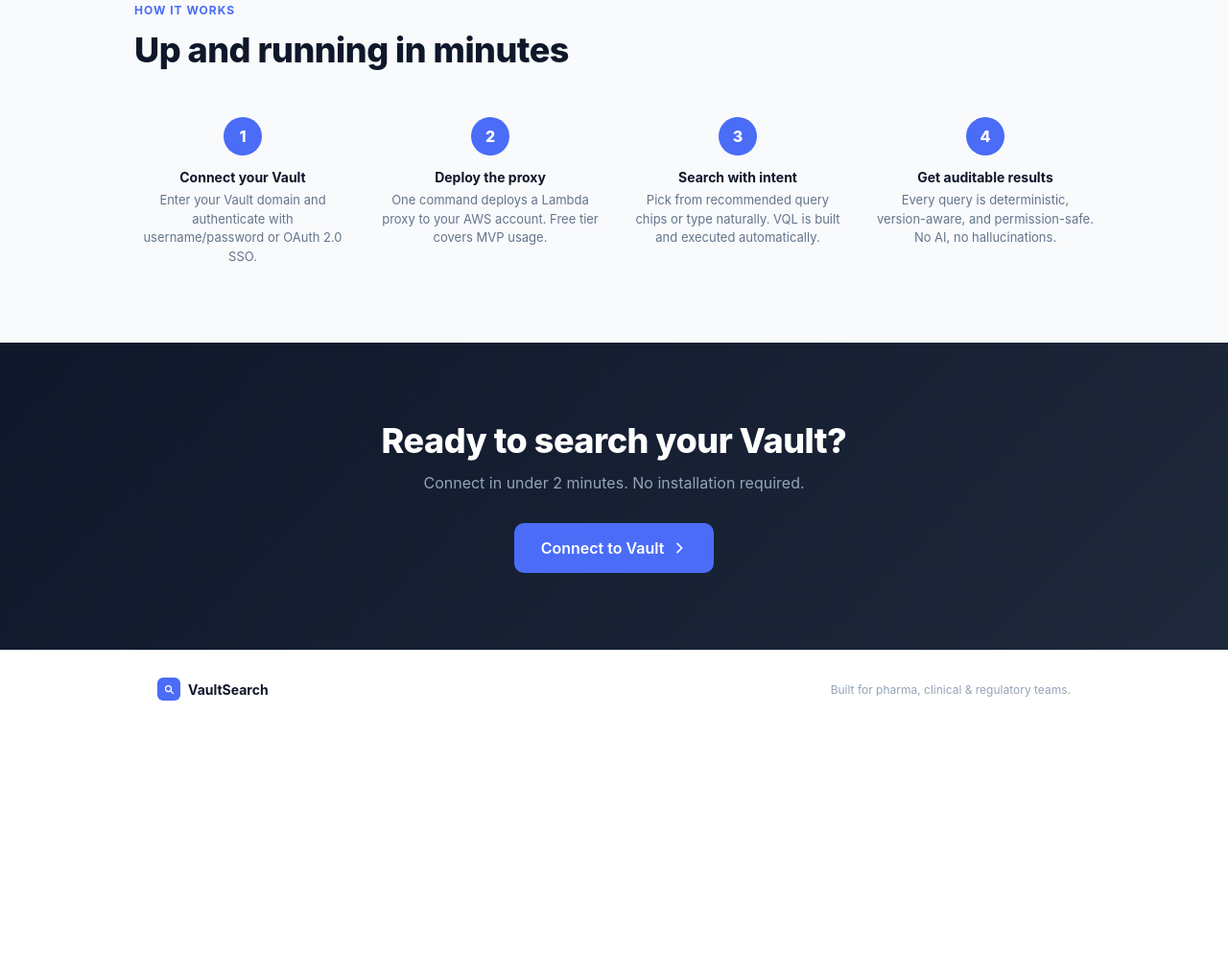
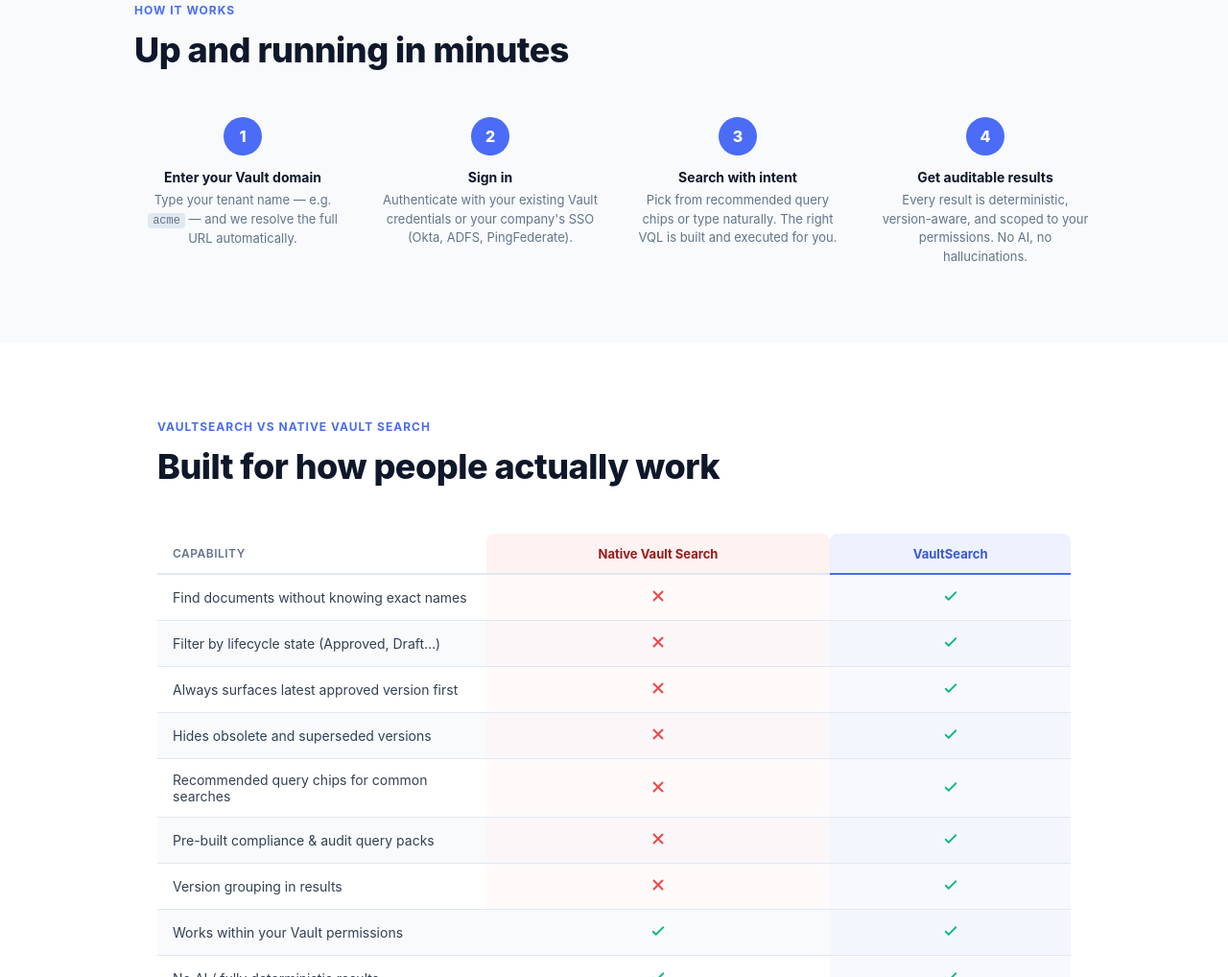
Before and after one commit to justsaiingthings-collab/VeevaVaultSearch, a plain HTML site: page index.html in a window 1280 px wide. Shown: the part 1782-2800 px from the top of the page at 96% size. Before the commit the page ends 2540 px from the top, so only its background shows below. Drawn offline with Linux system fonts and the light colour scheme.

```diff
--- a/index.html
+++ b/index.html
@@ -53,6 +53,13 @@
       display: flex; align-items: center; justify-content: center;
     }
     .nav-logo-mark svg { color: #fff; }
+    .nav-links { display: flex; align-items: center; gap: 4px; }
+    .nav-link {
+      font-size: 13px; font-weight: 500; color: var(--ink-3);
+      padding: 6px 12px; border-radius: 6px;
+      transition: background .15s, color .15s;
+    }
+    .nav-link:hover { background: var(--bg); color: var(--ink); }
     .nav-cta {
       display: inline-flex; align-items: center; gap: 8px;
       height: 36px; padding: 0 16px;
@@ -313,11 +320,11 @@
     }
   </style>
 </head>
-<body>
+<body id="top">
 
 <!-- ── NAV ──────────────────────────────────────────────────────── -->
 <nav>
-  <a class="nav-logo" href="#">
+  <a class="nav-logo" href="#top">
     <div class="nav-logo-mark">
       <svg width="18" height="18" fill="none" viewBox="0 0 24 24" stroke="currentColor" stroke-width="2.5">
         <path stroke-linecap="round" stroke-linejoin="round" d="M21 21l-4.35-4.35M17 11A6 6 0 1 1 5 11a6 6 0 0 1 12 0z"/>
@@ -325,6 +332,10 @@
     </div>
     VaultSearch
   </a>
+  <div class="nav-links">
+    <a class="nav-link" href="#compare">Compare</a>
+    <a class="nav-link" href="#how-it-works">How it works</a>
+  </div>
   <a class="nav-cta" href="vault-sdk-ui/connect.html">
     <svg width="14" height="14" fill="none" viewBox="0 0 24 24" stroke="currentColor" stroke-width="2.5">
       <path stroke-linecap="round" stroke-linejoin="round" d="M13 10V3L4 14h7v7l9-11h-7z"/>
@@ -468,34 +479,93 @@
 </section>
 
 <!-- ── HOW IT WORKS ─────────────────────────────────────────────── -->
-<section class="section" style="background: var(--bg); max-width:100%; padding: 80px 24px;">
+<section id="how-it-works" class="section" style="background: var(--bg); max-width:100%; padding: 80px 24px;">
   <div style="max-width:1000px; margin:0 auto;">
     <div class="section-label">How it works</div>
     <h2>Up and running in minutes</h2>
     <div class="steps-row">
       <div class="step-item">
         <div class="step-num">1</div>
-        <h3>Connect your Vault</h3>
-        <p>Enter your Vault domain and authenticate with username/password or OAuth 2.0 SSO.</p>
+        <h3>Enter your Vault domain</h3>
+        <p>Type your tenant name — e.g. <code style="font-size:12px;background:var(--border);padding:1px 5px;border-radius:4px;">acme</code> — and we resolve the full URL automatically.</p>
       </div>
       <div class="step-item">
         <div class="step-num">2</div>
-        <h3>Deploy the proxy</h3>
-        <p>One command deploys a Lambda proxy to your AWS account. Free tier covers MVP usage.</p>
+        <h3>Sign in</h3>
+        <p>Authenticate with your existing Vault credentials or your company's SSO (Okta, ADFS, PingFederate).</p>
       </div>
       <div class="step-item">
         <div class="step-num">3</div>
         <h3>Search with intent</h3>
-        <p>Pick from recommended query chips or type naturally. VQL is built and executed automatically.</p>
+        <p>Pick from recommended query chips or type naturally. The right VQL is built and executed for you.</p>
       </div>
       <div class="step-item">
         <div class="step-num">4</div>
         <h3>Get auditable results</h3>
-        <p>Every query is deterministic, version-aware, and permission-safe. No AI, no hallucinations.</p>
+        <p>Every result is deterministic, version-aware, and scoped to your permissions. No AI, no hallucinations.</p>
       </div>
     </div>
   </div>
 </section>
+
+<!-- ── COMPARISON ────────────────────────────────────────────────── -->
+<section id="compare" style="max-width:1000px; margin:0 auto; padding:80px 24px;">
+  <div class="section-label">VaultSearch vs Native Vault Search</div>
+  <h2 style="font-size:clamp(26px,4vw,36px);font-weight:800;letter-spacing:-0.5px;color:var(--ink);margin-bottom:48px;">
+    Built for how people actually work
+  </h2>
+
+  <div style="overflow-x:auto;">
+    <table style="width:100%;border-collapse:collapse;font-size:14px;">
+      <thead>
+        <tr>
+          <th style="text-align:left;padding:12px 16px;border-bottom:2px solid var(--border);color:var(--ink-3);font-weight:600;font-size:12px;text-transform:uppercase;letter-spacing:.5px;width:36%;">Capability</th>
+          <th style="text-align:center;padding:12px 16px;border-bottom:2px solid var(--border);background:#FEF2F2;border-radius:8px 8px 0 0;">
+            <span style="font-size:13px;font-weight:700;color:#991B1B;">Native Vault Search</span>
+          </th>
+          <th style="text-align:center;padding:12px 16px;border-bottom:2px solid #4A6CF7;background:#EEF1FE;border-radius:8px 8px 0 0;">
+            <span style="font-size:13px;font-weight:700;color:#3A58D9;">VaultSearch</span>
+          </th>
+        </tr>
+      </thead>
+      <tbody id="compare-body">
+      </tbody>
+    </table>
+  </div>
+</section>
+
+<script>
+(function() {
+  const rows = [
+    ["Find documents without knowing exact names",      false, true],
+    ["Filter by lifecycle state (Approved, Draft…)",   false, true],
+    ["Always surfaces latest approved version first",   false, true],
+    ["Hides obsolete and superseded versions",          false, true],
+    ["Recommended query chips for common searches",     false, true],
+    ["Pre-built compliance & audit query packs",        false, true],
+    ["Version grouping in results",                     false, true],
+    ["Works within your Vault permissions",             true,  true],
+    ["No AI / fully deterministic results",             true,  true],
+    ["Audit log of every query run",                    false, true],
+    ["Supports OAuth 2.0 / SSO (Okta, ADFS, Ping)",   true,  true],
+    ["Requires knowing VQL syntax",                     true,  false],
+  ];
+
+  const check = `<svg width="18" height="18" viewBox="0 0 24 24" fill="none" stroke="#10B981" stroke-width="2.5"><path stroke-linecap="round" stroke-linejoin="round" d="M5 13l4 4L19 7"/></svg>`;
+  const cross = `<svg width="18" height="18" viewBox="0 0 24 24" fill="none" stroke="#EF4444" stroke-width="2.5"><path stroke-linecap="round" stroke-linejoin="round" d="M6 18L18 6M6 6l12 12"/></svg>`;
+
+  const tbody = document.getElementById('compare-body');
+  rows.forEach(([label, native, vs], i) => {
+    const bg = i % 2 === 0 ? '' : 'background:#F8FAFC;';
+    tbody.insertAdjacentHTML('beforeend', `
+      <tr style="${bg}">
+        <td style="padding:13px 16px;color:var(--ink-2);border-bottom:1px solid var(--border);">${label}</td>
+        <td style="text-align:center;padding:13px 16px;border-bottom:1px solid var(--border);background:${native?'':'rgba(254,242,242,.4)'};">${native ? check : cross}</td>
+        <td style="text-align:center;padding:13px 16px;border-bottom:1px solid var(--border);background:${vs?'rgba(238,241,254,.4)':''};">${vs ? check : cross}</td>
+      </tr>`);
+  });
+})();
+</script>
 
 <!-- ── CTA ───────────────────────────────────────────────────────── -->
 <section class="cta-band">
```
Also changed, not shown: vault-sdk-ui/connect.html (+13 -22 lines).
